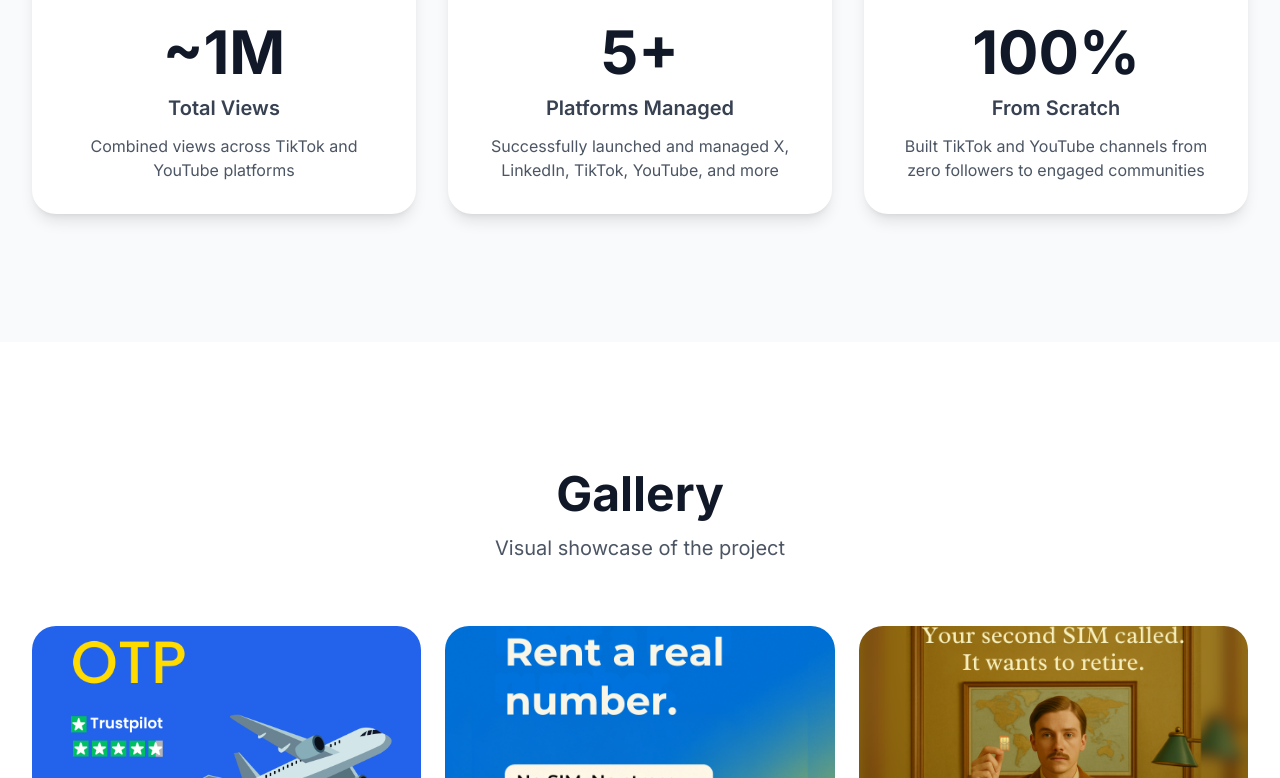
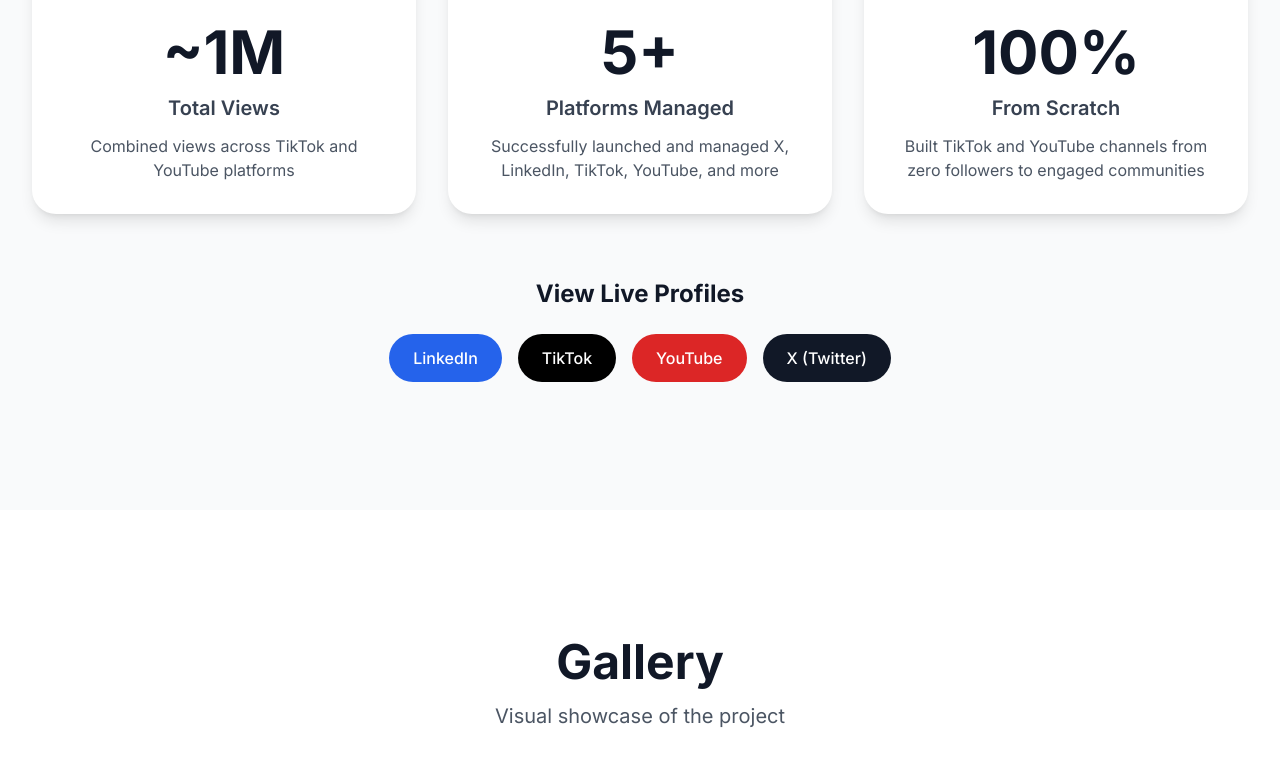
Before and after one commit to kb546/Bill-Kamanzi, a Next.js app: page /projects/quackr in a window 1280 px wide. Shown: the part 3407-4185 px from the top of the page. Built offline with nearby package versions, Linux system fonts and the light colour scheme.

Commit message:
Fix: Replace project.social with project.links in ProjectResults.tsx

```diff
--- a/components/sections/ProjectResults.tsx
+++ b/components/sections/ProjectResults.tsx
@@ -56,7 +56,7 @@ export default function ProjectResults({ project }: ProjectResultsProps) {
         </div>
 
         {/* Social Links for Quackr */}
-        {project.social && (
+        {project.links && (
           <motion.div
             className="mt-16 text-center"
             initial={{ opacity: 0, y: 20 }}
@@ -65,9 +65,9 @@ export default function ProjectResults({ project }: ProjectResultsProps) {
           >
             <h3 className="text-2xl font-bold text-gray-900 mb-6">View Live Profiles</h3>
             <div className="flex flex-wrap justify-center gap-4">
-              {project.social.linkedin && (
+              {project.links.linkedin && (
                 <a
-                  href={project.social.linkedin}
+                  href={project.links.linkedin}
                   target="_blank"
                   rel="noopener noreferrer"
                   className="inline-flex items-center gap-2 px-6 py-3 rounded-full bg-blue-600 text-white font-medium hover:bg-blue-700 transition-colors"
@@ -75,9 +75,9 @@ export default function ProjectResults({ project }: ProjectResultsProps) {
                   LinkedIn
                 </a>
               )}
-              {project.social.tiktok && (
+              {project.links.tiktok && (
                 <a
-                  href={project.social.tiktok}
+                  href={project.links.tiktok}
                   target="_blank"
                   rel="noopener noreferrer"
                   className="inline-flex items-center gap-2 px-6 py-3 rounded-full bg-black text-white font-medium hover:bg-gray-800 transition-colors"
@@ -85,9 +85,9 @@ export default function ProjectResults({ project }: ProjectResultsProps) {
                   TikTok
                 </a>
               )}
-              {project.social.youtube && (
+              {project.links.youtube && (
                 <a
-                  href={project.social.youtube}
+                  href={project.links.youtube}
                   target="_blank"
                   rel="noopener noreferrer"
                   className="inline-flex items-center gap-2 px-6 py-3 rounded-full bg-red-600 text-white font-medium hover:bg-red-700 transition-colors"
@@ -95,9 +95,9 @@ export default function ProjectResults({ project }: ProjectResultsProps) {
                   YouTube
                 </a>
               )}
-              {project.social.twitter && (
+              {project.links.twitter && (
                 <a
-                  href={project.social.twitter}
+                  href={project.links.twitter}
                   target="_blank"
                   rel="noopener noreferrer"
                   className="inline-flex items-center gap-2 px-6 py-3 rounded-full bg-gray-900 text-white font-medium hover:bg-gray-800 transition-colors"
```
